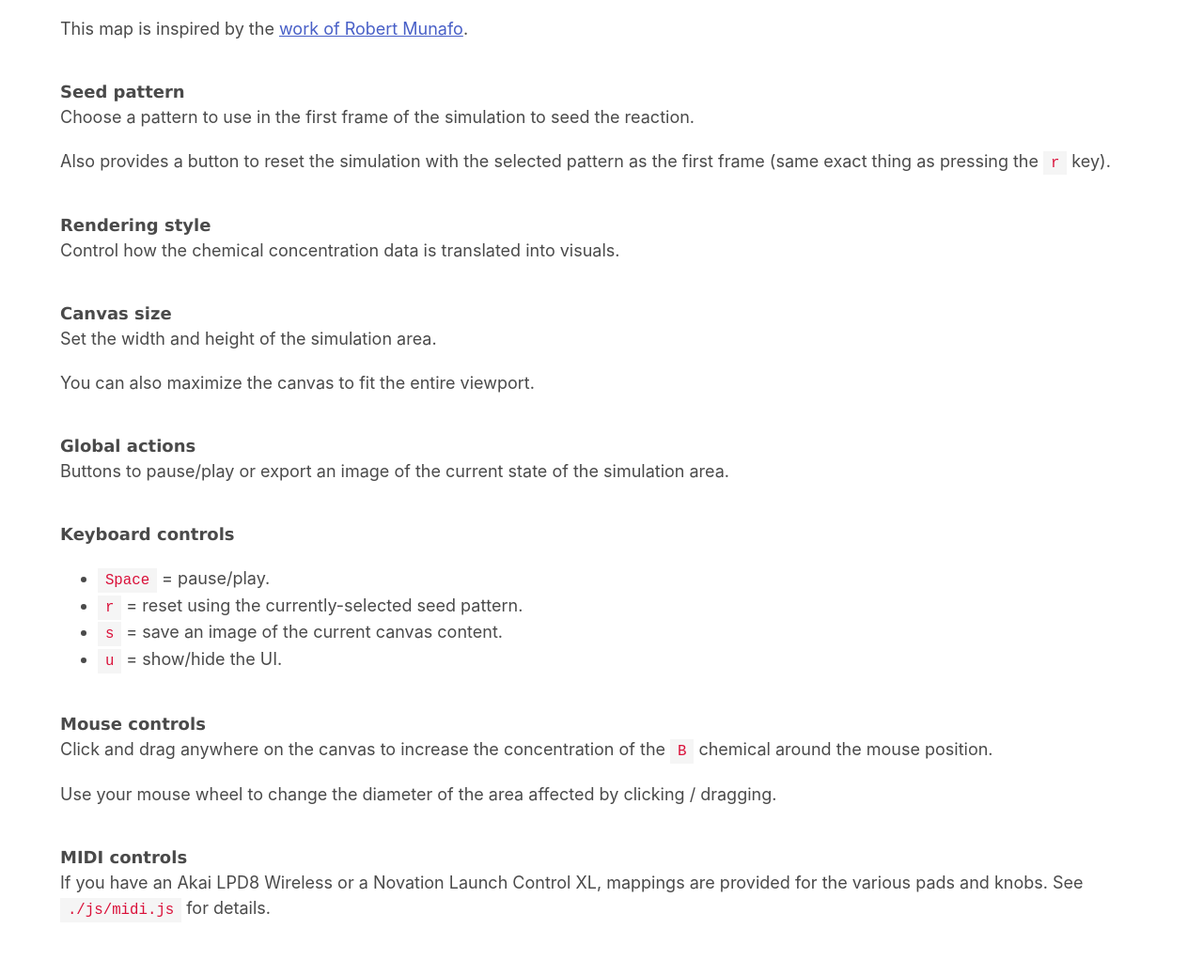
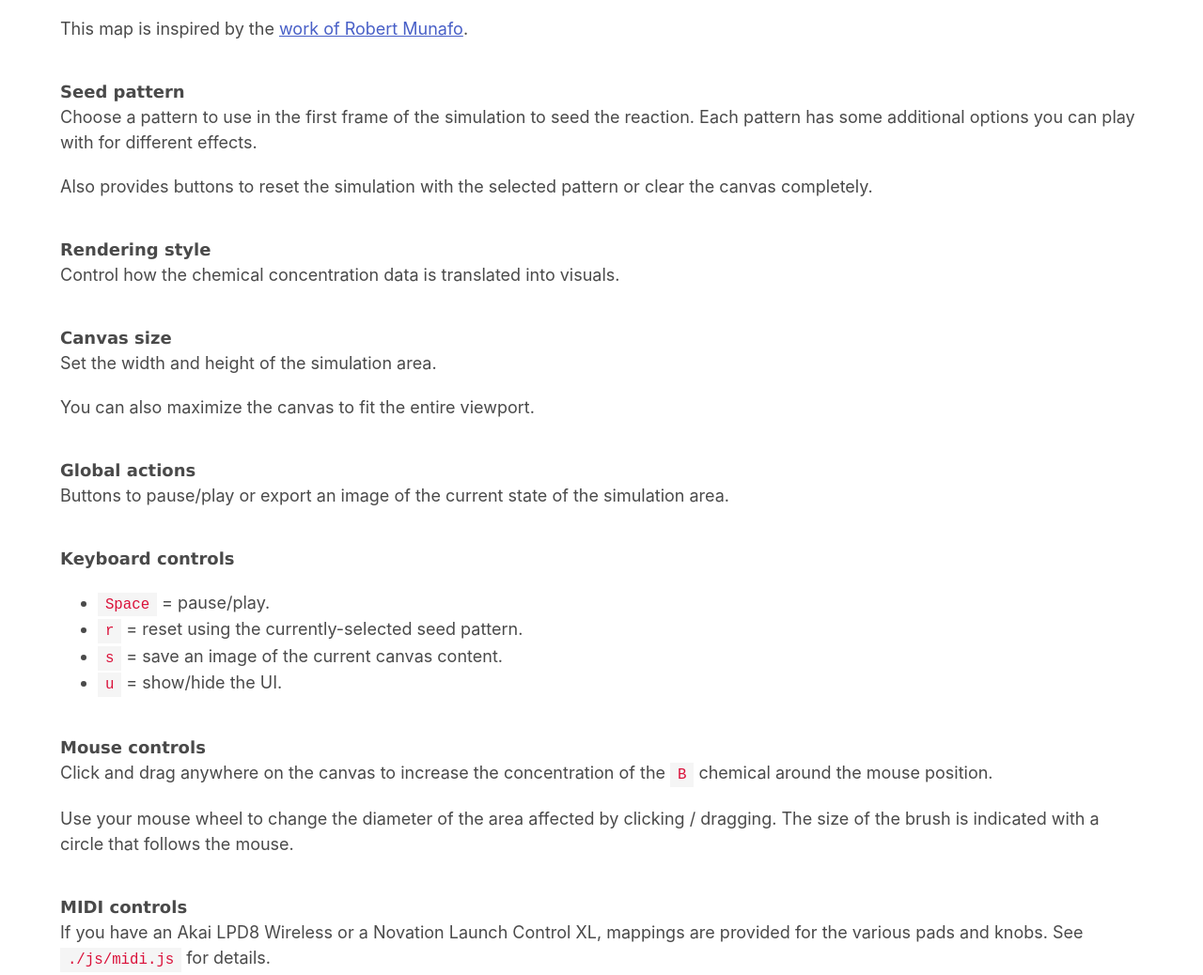
Before and after one commit to jasonwebb/reaction-diffusion-playground, a website: page index.html in a window 1280 px wide. Shown: the part 3273-4311 px from the top of the page at 94% size. Drawn offline with nearby package versions, Linux system fonts and the light colour scheme.

Commit message:
Documenting latest changes

```diff
--- a/index.html
+++ b/index.html
@@ -140,9 +140,9 @@
       <p>This map is inspired by the <a href="http://mrob.com/pub/comp/xmorphia">work of Robert Munafo</a>.</p>
 
       <h3 id="seed-pattern">Seed pattern</h3>
-      <p>Choose a pattern to use in the first frame of the simulation to seed the reaction.</p>
+      <p>Choose a pattern to use in the first frame of the simulation to seed the reaction. Each pattern has some additional options you can play with for different effects.</p>
 
-      <p>Also provides a button to reset the simulation with the selected pattern as the first frame (same exact thing as pressing the <code>r</code> key).</p>
+      <p>Also provides buttons to reset the simulation with the selected pattern or clear the canvas completely.</p>
 
       <h3 id="rendering-style">Rendering style</h3>
       <p>Control how the chemical concentration data is translated into visuals.</p>
@@ -168,7 +168,7 @@
       <h3 id="mouse">Mouse controls</h3>
       <p>Click and drag anywhere on the canvas to increase the concentration of the <code>B</code> chemical around the mouse position.</p>
 
-      <p>Use your mouse wheel to change the diameter of the area affected by clicking / dragging.</p>
+      <p>Use your mouse wheel to change the diameter of the area affected by clicking / dragging. The size of the brush is indicated with a circle that follows the mouse.</p>
 
       <h3 id="midi">MIDI controls</h3>
       <p>If you have an Akai LPD8 Wireless or a Novation Launch Control XL, mappings are provided for the various pads and knobs. See <code>./js/midi.js</code> for details.</p>
```
Also changed, not shown: README.md.
